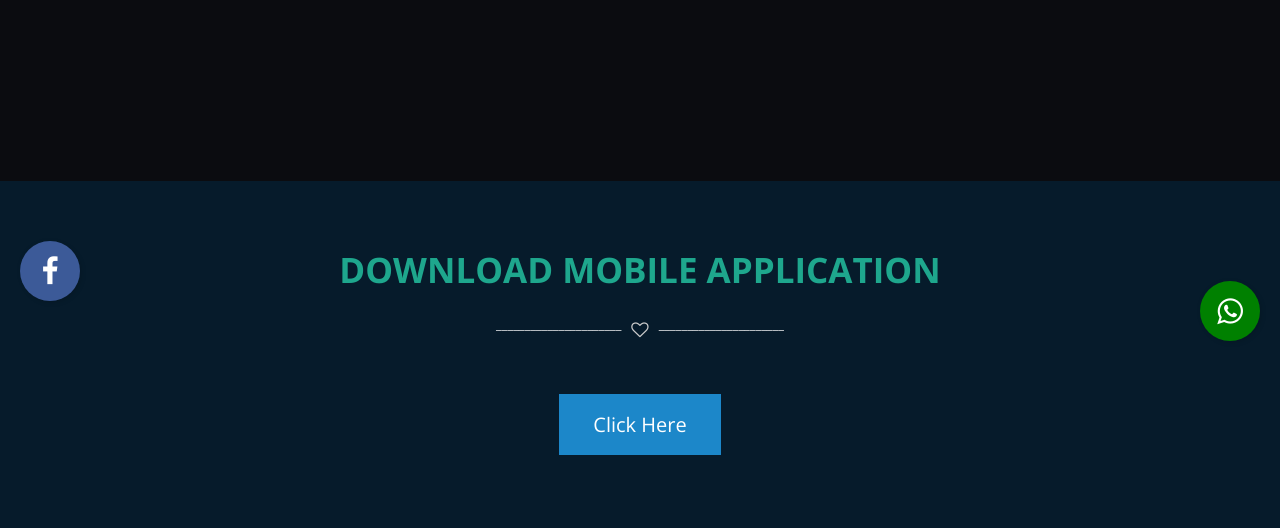
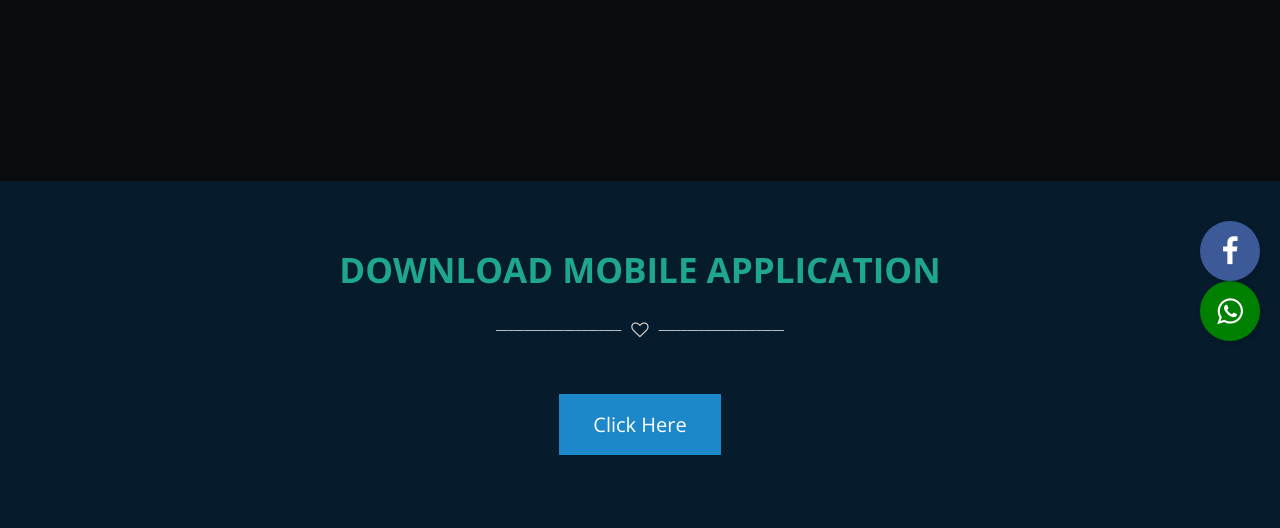
Before and after one commit to abhi-blackbird/aks, a Django app: page / in a window 1280 px wide. Shown: the part 439-967 px from the top of the page. Run offline with Django 3.2, Linux system fonts and the light colour scheme; some libraries are stand-ins or nearby versions.

Commit message:
2update2

```diff
--- a/static/shop/css/main.css
+++ b/static/shop/css/main.css
@@ -858,8 +858,8 @@ footer {
   position: fixed;
   width:60px;
   height:60px;
-  bottom:60px;
-  left:20px;
+  bottom:80px;
+  right:20px;
   background:#3c5a98;
   color: #ffffff;
   border-radius:50px;
```
